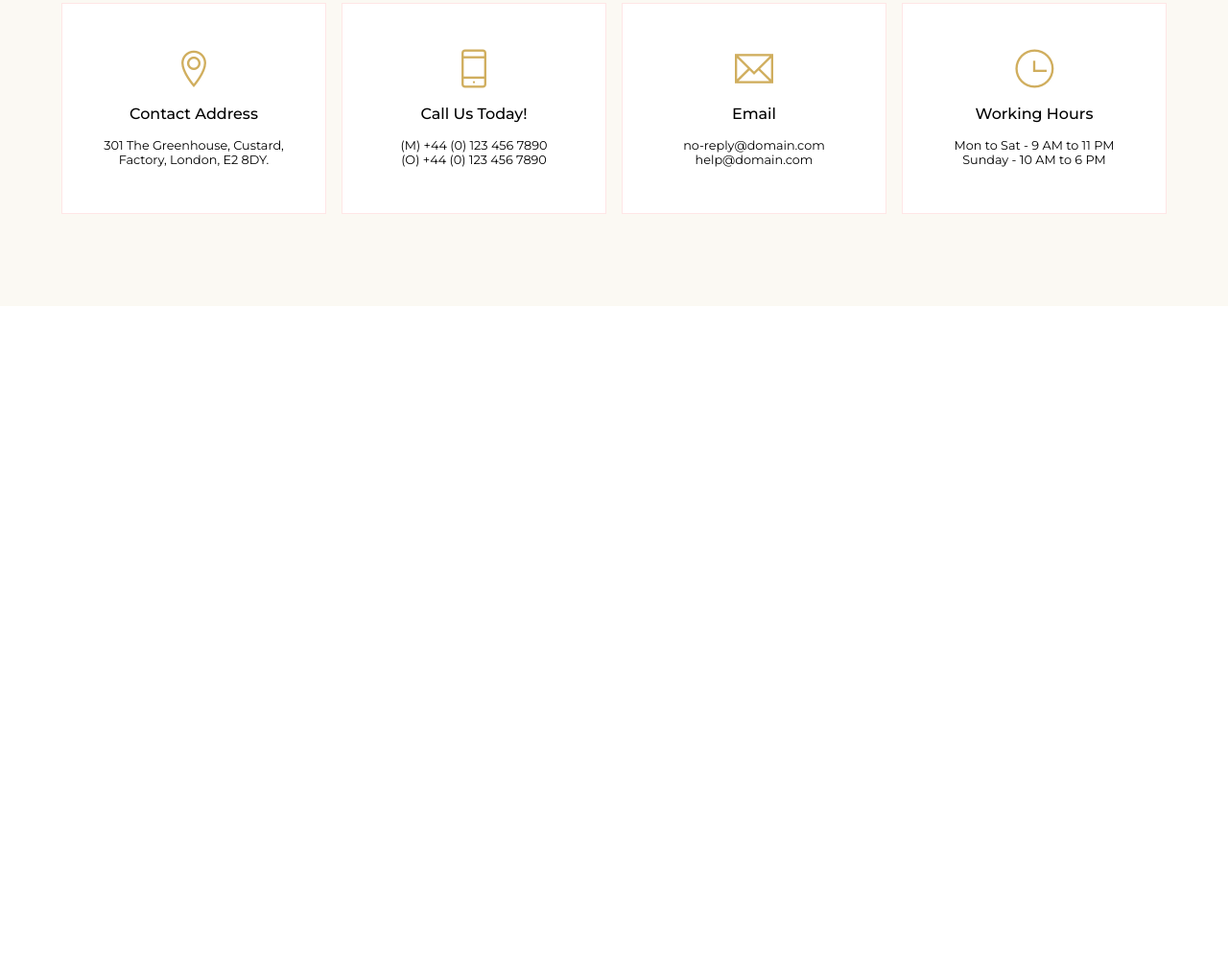
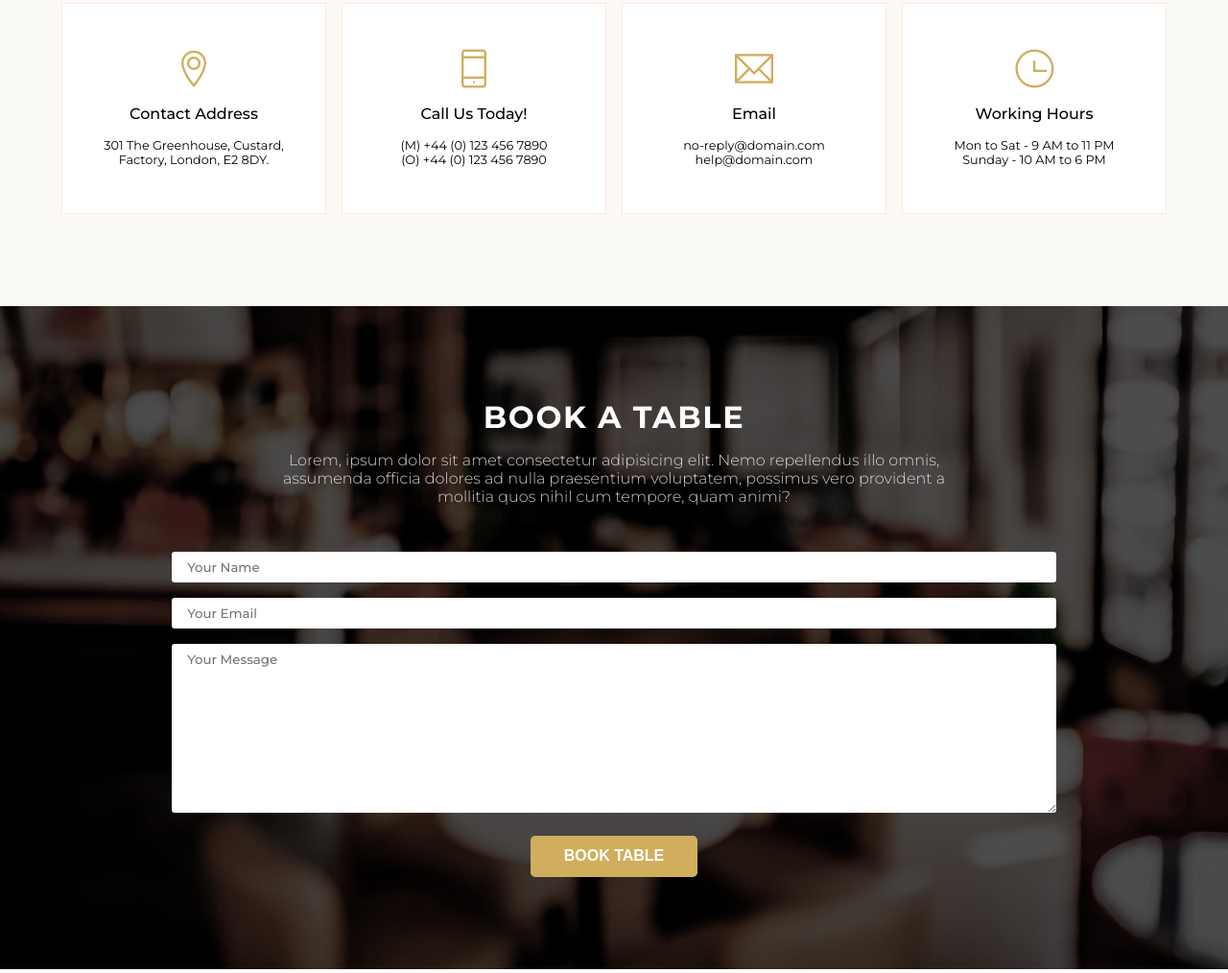
Before and after one commit to namnguyenongit/landing-page-coffee-shop, a plain HTML site: page index.html in a window 1280 px wide. Shown: the part 6122-7136 px from the top of the page at 96% size. Before the commit the page ends 6445 px from the top, so only its background shows below. Drawn offline with nearby package versions, Linux system fonts and the light colour scheme.

Commit message:
booking section

```diff
--- a/index.html
+++ b/index.html
@@ -241,7 +241,22 @@
       <div class="contact-items"></div>
     </div>
   </div>
-  <div class="booking"></div>
+  <div class="booking use-template">
+    <div class="content">
+      <div class="head">
+        <div class="title">book a table</div>
+        <div class="description">Lorem, ipsum dolor sit amet consectetur adipisicing elit. Nemo repellendus illo omnis,
+          assumenda officia dolores ad nulla praesentium voluptatem, possimus vero provident a mollitia quos nihil cum
+          tempore, quam animi?</div>
+      </div>
+      <form action="submit" class="submit-form">
+        <input type="text" placeholder="Your Name" required>
+        <input type="email" placeholder="Your Email" required>
+        <textarea name="message" placeholder="Your Message" required></textarea>
+        <button>book table</button>
+      </form>
+    </div>
+  </div>
   <script type='module' src="./index.js"></script>
   <script type="module">
     import { tns } from './node_modules/tiny-slider/src/tiny-slider.js'
--- a/styles/responsive.css
+++ b/styles/responsive.css
@@ -128,6 +128,15 @@
   .contact-items {
     grid-template-columns: repeat(1, 1fr);
   }
+  /* BOOKING */
+  .submit-form {
+    width: 100%;
+  }
+  .submit-form button {
+    padding-top: 1rem;
+    padding-bottom: 1rem;
+    width: 100%;
+  }
 }
 
 @media screen and (max-width: 390px) {
--- a/styles/styles.css
+++ b/styles/styles.css
@@ -477,3 +477,62 @@
   font-size: 0.8rem;
   font-weight: 400;
 }
+
+/* BOOKING */
+
+.booking {
+  color: #fff;
+  background: linear-gradient(rgba(0, 0, 0, 0.7), rgba(0, 0, 0, 0.7)),
+    url('../assets/img/hero-bg3.jpg');
+  background-repeat: no-repeat;
+  background-size: cover;
+  background-position: center;
+}
+
+.submit-form {
+  margin: 0 auto;
+  align-items: center;
+  margin-top: 3rem;
+  display: flex;
+  flex-direction: column;
+  max-width: 1200px;
+  width: 80%;
+  row-gap: 1rem;
+}
+
+.submit-form input,
+.submit-form > textarea {
+  width: -webkit-fill-available;
+  padding: 0.5rem 1rem;
+  border: none;
+  border-radius: 0.2rem;
+  font-weight: 500;
+  font-family: montserrat, monospace;
+}
+
+.submit-form > textarea {
+  resize: vertical;
+  height: 10rem;
+}
+
+.submit-form input:focus,
+.submit-form > textarea:focus {
+  outline: none;
+}
+
+.submit-form button {
+  margin-top: 0.5rem;
+  padding: 0.8rem 2.2rem;
+  border: none;
+  border-radius: 0.3rem;
+  text-transform: uppercase;
+  font-size: 1rem;
+  font-weight: 600;
+  background-color: #d0ae5e;
+  color: #fff;
+}
+
+.submit-form button:hover {
+  background-color: #cc9e31;
+  cursor: pointer;
+}
```
Also changed, not shown: assets/img/2c0d8a78ec04d2ce3837491f258ddbf5.webp (deleted), assets/img/hero-bg3.jpg (added).
